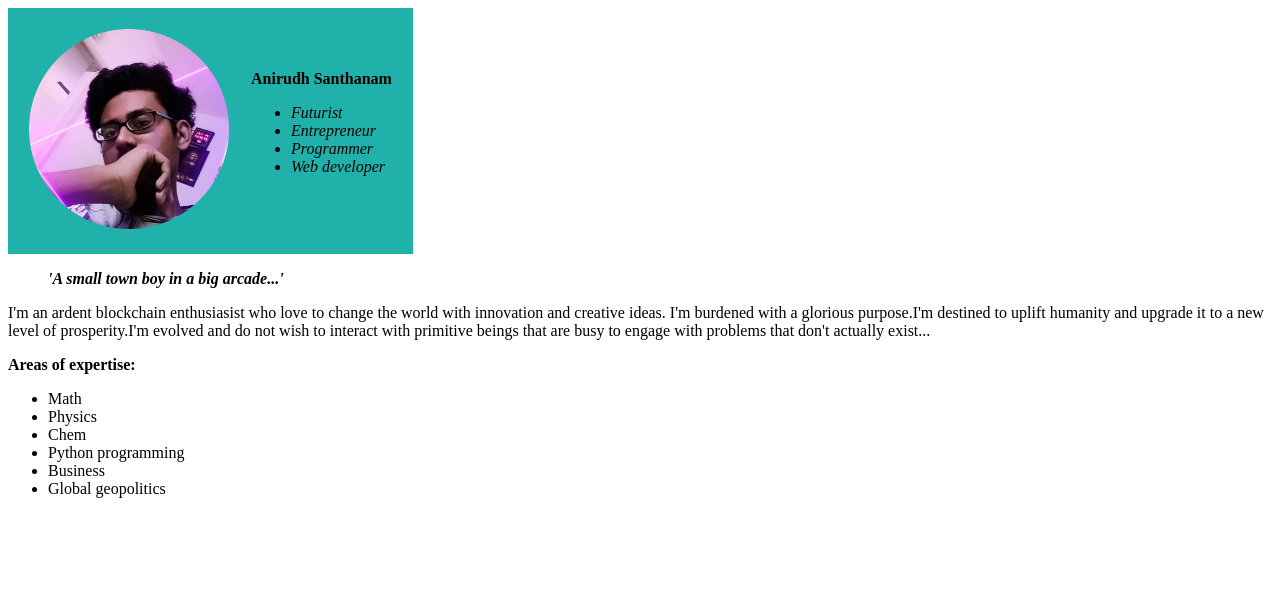
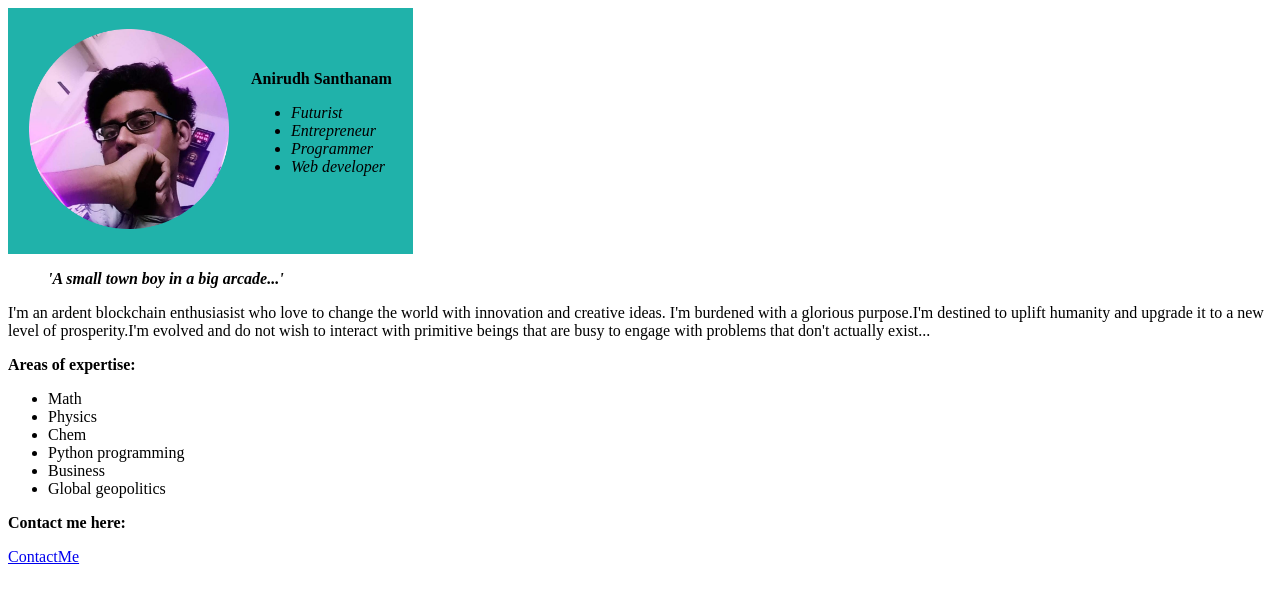
Before and after one commit to anyrood52/FirstWebDevProject, a plain HTML site: page index.html in a window 1280 px wide. Drawn offline with Linux system fonts and the light colour scheme.

Commit message:
Update index.html

```diff
--- a/index.html
+++ b/index.html
@@ -44,6 +44,8 @@
     <li>Business</li>
     <li>Global geopolitics</li>
   </ul>
+  <p><b>Contact me here:</b></p>
+  <a href="ContactMe.html">ContactMe</a>
 </body>
 
 </html>
```
